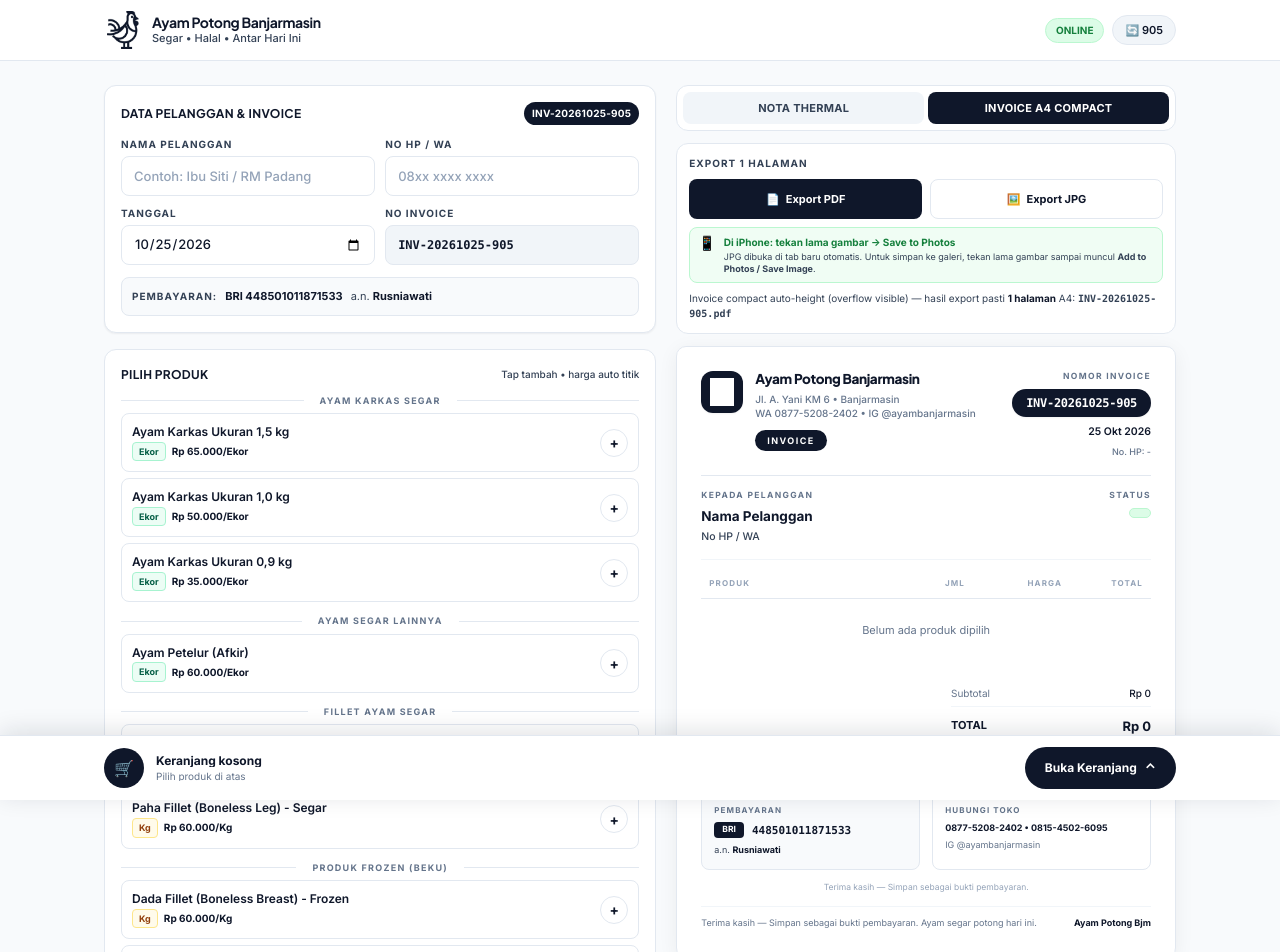
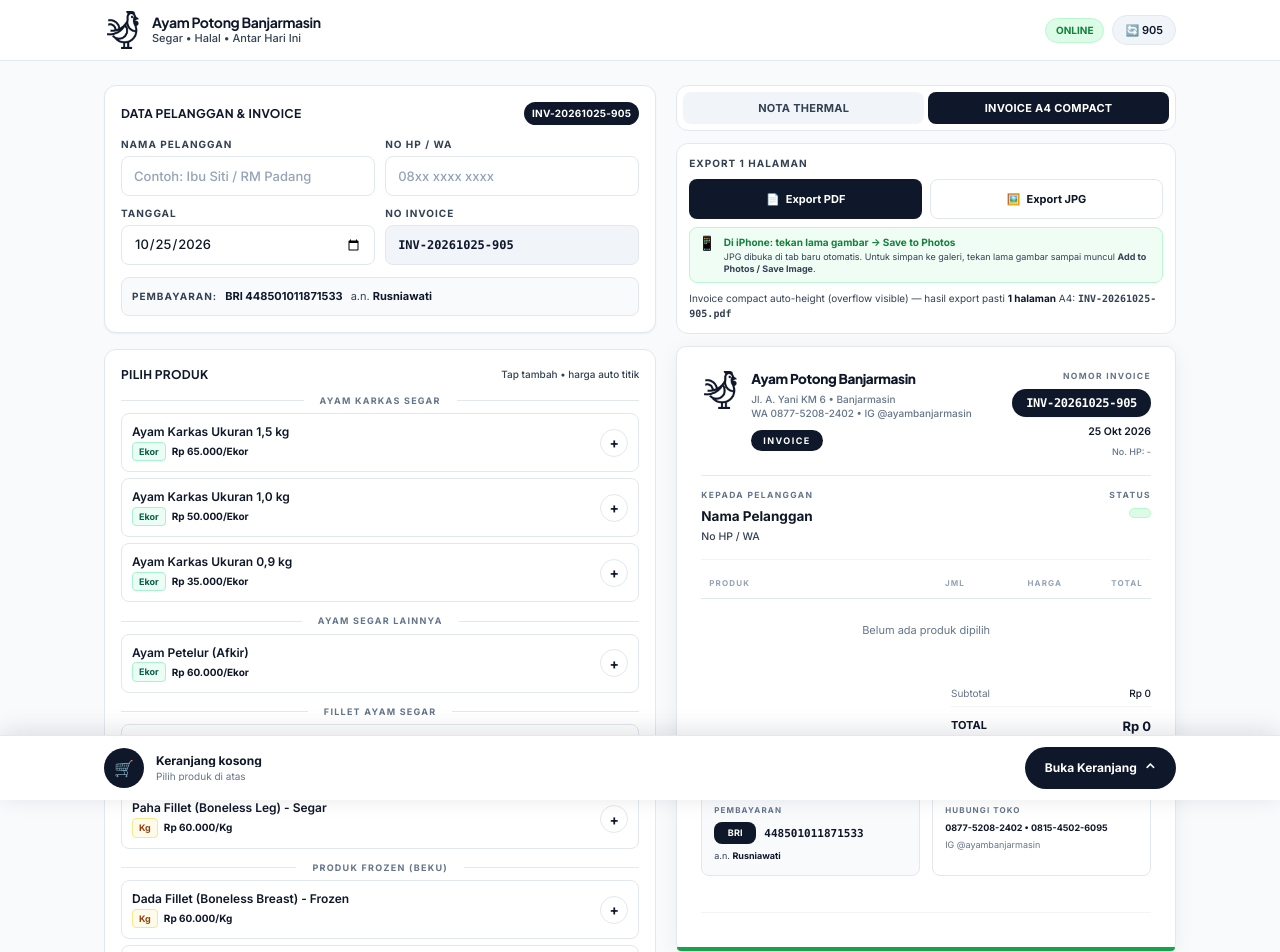
Before and after one commit to ayara-project/invoice, a React (Vite) app: page / in a window 1280 px wide. Shown: the top 952 px of the page. Built offline with nearby package versions, Linux system fonts and the light colour scheme.

Commit message:
Update App.tsx

```diff
--- a/src/App.tsx
+++ b/src/App.tsx
@@ -708,9 +708,7 @@ export default function App() {
                 {/* PROFESSIONAL HEADER - Balanced */}
                 <div className="flex items-start justify-between gap-4 pb-4 border-b border-[#e2e8f0]">
                   <div className="flex items-start gap-3 shrink-0">
-                    <div className="w-[42px] h-[42px] rounded-xl bg-[#0f172a] flex items-center justify-center shrink-0 shadow-sm">
-                      <img src={logoAyam} alt="Logo Ayam Potong Banjarmasin" className="w-[28px] h-[28px] object-contain brightness-0 invert" />
-                    </div>
+                    <img src={logoAyam} alt="Logo Ayam Potong Banjarmasin" className="w-[38px] h-[38px] object-contain shrink-0" style={{display:"block"}} />
                     <div className="leading-[1.3]">
                       <h3 className="jakarta font-extrabold text-[13.5px] tracking-tight text-[#0f172a] leading-[1.2]">Ayam Potong Banjarmasin</h3>
                       <p className="text-[10px] text-[#64748b] mt-1 leading-[1.4] font-medium">
@@ -800,7 +798,7 @@ export default function App() {
                     <div className="rounded-lg bg-[#f8fafc] border border-[#e2e8f0] p-3">
                       <p className="text-[8px] font-bold tracking-[0.14em] text-[#64748b] uppercase">Pembayaran</p>
                       <div className="mt-1.5 flex items-center gap-2">
-                        <span className="px-2 py-0.5 rounded bg-[#0f172a] text-white text-[8.5px] font-bold">{REKENING.bank}</span>
+                        <span className="inline-grid place-items-center rounded-[8px] bg-[#0f172a] text-white text-[9px] font-bold tracking-wide" style={{height:"22px", minWidth:"42px", lineHeight:"22px"}}>{REKENING.bank}</span>
                         <span className="font-mono font-bold text-[11px] text-[#0f172a]">{REKENING.no}</span>
                       </div>
                       <p className="text-[9px] text-[#334155] mt-1.5">a.n. <span className="font-bold text-[#0f172a]">{REKENING.an}</span></p>
@@ -811,13 +809,10 @@ export default function App() {
                       <p className="text-[9px] text-[#64748b] mt-1">IG @{CONTACTS.ig}</p>
                     </div>
                   </div>
-                  <div className="mt-3 text-[8.5px] text-[#94a3b8] text-center">Terima kasih — Simpan sebagai bukti pembayaran.</div>
+                  <div className="mt-3 h-[12px]"></div>
                 </div>
 
-                <div className="mt-3 pt-2.5 border-t border-[#f1f5f9] flex justify-between gap-3 text-[9px] text-[#64748b] leading-[1.4]" style={{ overflow: "visible" }}>
-                  <span>Terima kasih — Simpan sebagai bukti pembayaran. Ayam segar potong hari ini.</span>
-                  <span className="font-bold text-[#0f172a] whitespace-nowrap">Ayam Potong Bjm</span>
-                </div>
+                <div className="mt-3 pt-2.5 border-t border-[#f1f5f9] h-[8px]" style={{ overflow: "visible" }}></div>
               </div>
               <div className="h-1 bg-[#16a34a] rounded-b-[10px]" style={{ overflow: "visible" }} />
             </div>
```
